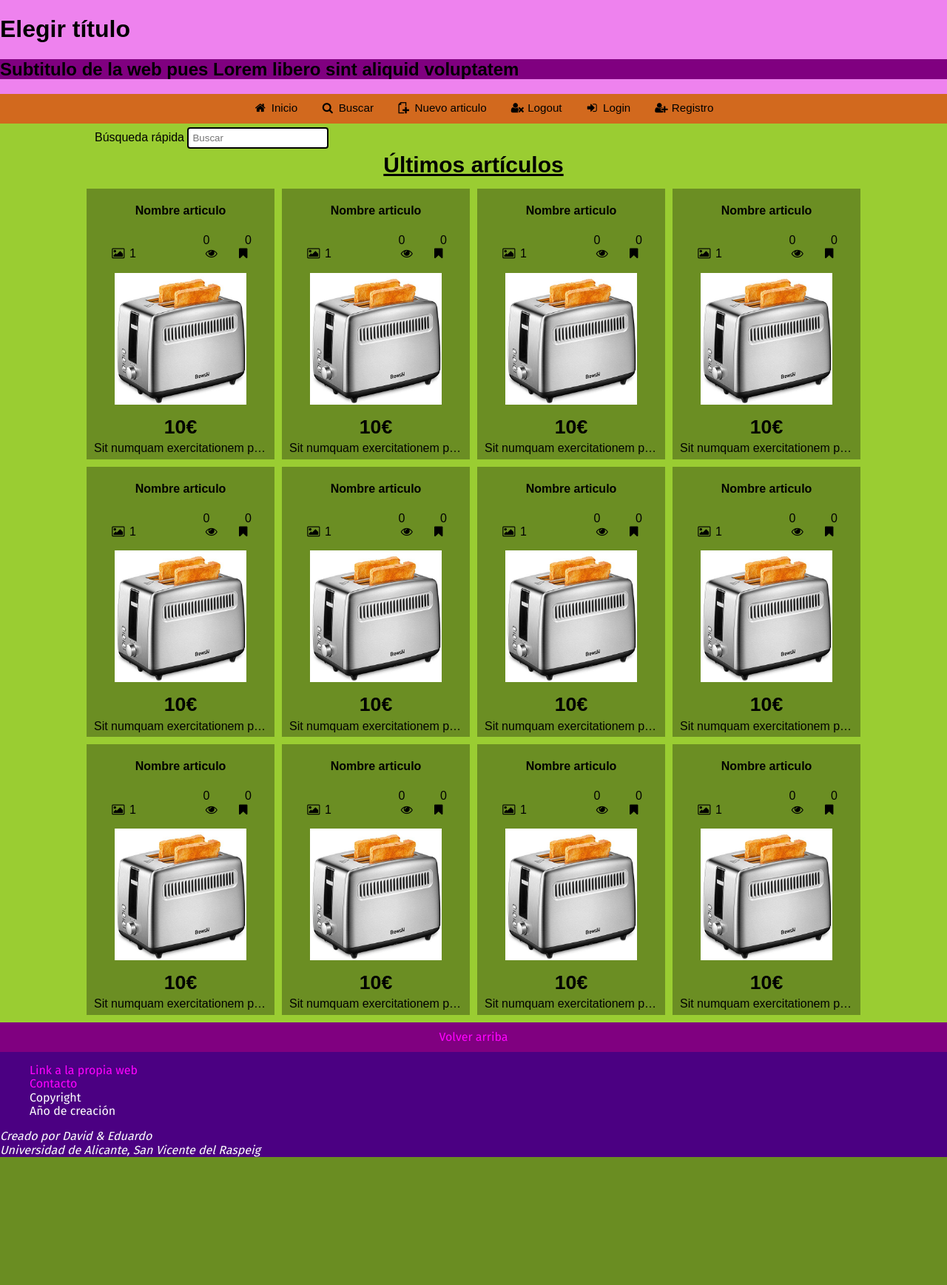
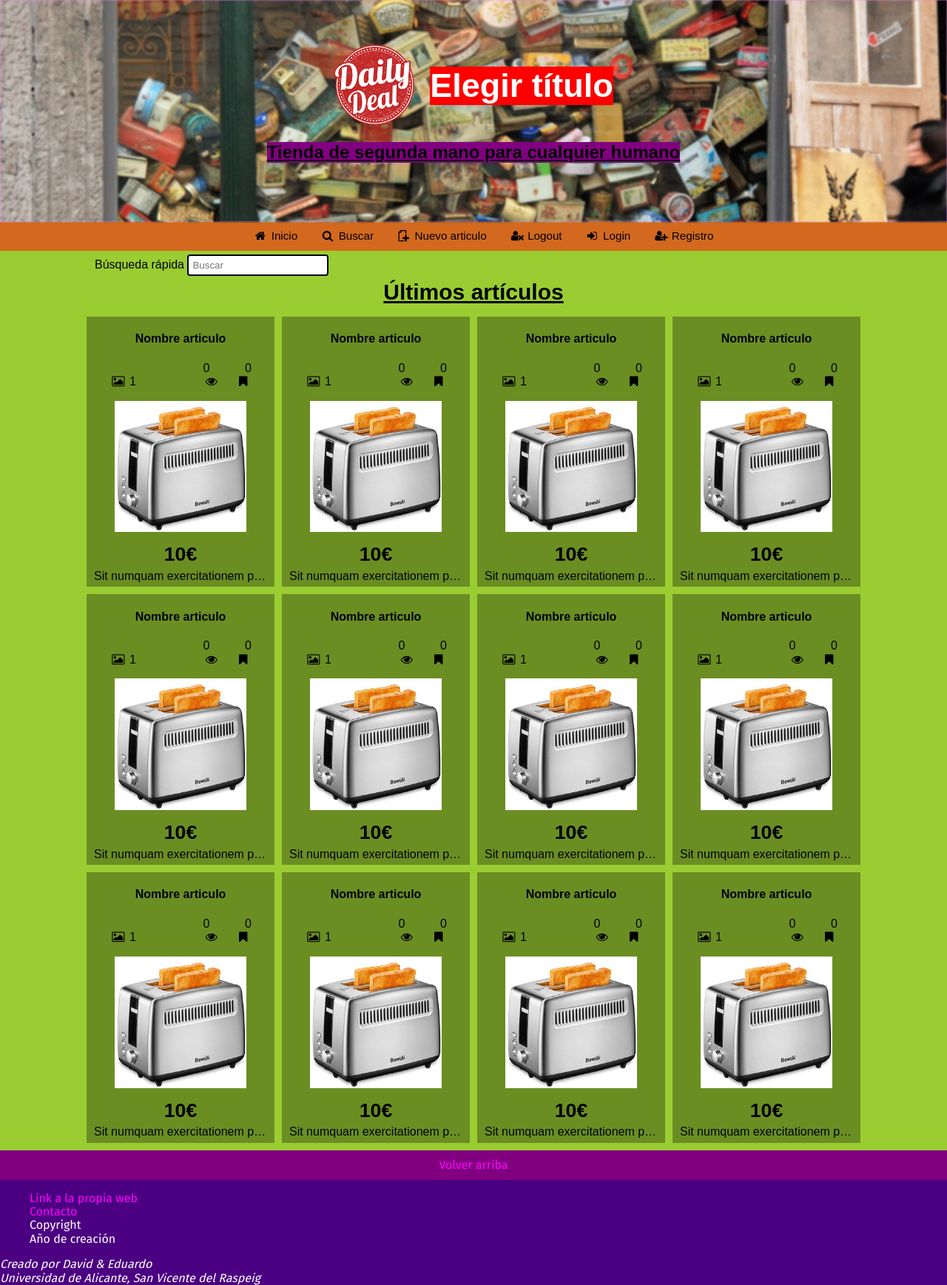
Before and after one commit to edugomez102/pcw_practicas, a PHP site: page / in a window 1280 px wide. Shown: the whole page at 74% size. Before the commit the page ends 1564 px from the top, so only its background shows below. Run offline with PHP 8.4, Linux system fonts and the light colour scheme.

Commit message:
Comienzo del header mejorado

```diff
--- a/css/main.css
+++ b/css/main.css
@@ -37,20 +37,25 @@ nav {
 	position: fixed;
 	padding: 15px 20px 10px 10px;
 	background: #746060;
+	z-index: 1;
 }
 /* TODO Edu(06/02/2020): Pregunta se puede medidas con px para tamaño movil */
 header{
 	background-color: violet;
 	margin: 42px 10px 0 10px;
 }
-h1{
+hgroup h1{
 	/* TODO Edu(06/02/2020): Arreglar esto no tira del todo bien */
 	position: fixed;
 	top: -10px;
 	left: 25%;
-	z-index: 1;
+	z-index: 2;
 }
-h2{
+hgroup>div>img{
+	width: 40px;
+	height: 40px;
+}
+hgroup h2{
 	/* position: relative; */
 	/* margin: 0 10px; */
 	background-color: purple;
@@ -219,12 +224,53 @@ footer ul{
 /* └──────────────────────┘ */
 @media screen and (min-width: 481px){
 	header{
+		position: relative;
 		margin: 0;
+		/* height: 500px; */
+	}
+	header:before{
+		content: "";
+		position: absolute;
+		top:0;
+		left:0;
+		width: 100%;
+		height: 100%;
+		background-image: url("../img/junk-shop-1561897_1920.jpg");
+		background-repeat: no-repeat;
+		background-size: cover;
+		background-position: center;
+		/* -moz-filter: blur(50px); */
+		/* TODO Edu(16/02/2020): arreglar el blur raro */
+		filter: blur(1.2px);
+		/* transform: scale(1.1); */
 	}
 	/* reset del h1 */
-	h1{
+	hgroup{
+		height: 300px;
+		position: relative;
+		display: flex;
+		flex-direction: column;
+		justify-content: center;
+		align-items: center;
+	}
+	hgroup>div{
+		display: flex;
+		justify-content: center;
+	}
+	hgroup>div>img{
+		/* float: left; */
+		width: 110px;
+		height: 110px;
+	}
+	hgroup>div>h1{
 		position: static;
-		/* font-size: 40px; */
+		margin-left: 20px;
+		color: white;
+		font-size: 45px;
+		background-color: red;
+	}
+	hgroup>h2{
+		text-decoration: underline;
 	}
 	nav{
 		/* TODO Edu(07/02/2020): Pregunta si se puede usar */
--- a/index.html
+++ b/index.html
@@ -10,10 +10,15 @@
 		<title>Index</title>
 	</head>
 	<body>
+		<!-- TODO (16/02/2020): acabar header mobile y retocar para desktop -->
 		<header>
 			<hgroup>
-				<h1>Elegir título</h1>
-				<h2>Subtitulo de la web pues Lorem libero sint aliquid voluptatem</h2>
+				<div>
+					<!-- TODO (16/02/2020): logo definitivo? -->
+					<img src="img/logoSecondHand.png" alt="logo">
+					<h1>Elegir título</h1>
+				</div>
+				<h2>Tienda de segunda mano para cualquier humano</h2>
 			</hgroup>
 		</header>
 		<nav>
```
Also changed, not shown: img/junk-shop-1561897_1920.jpg (added).
